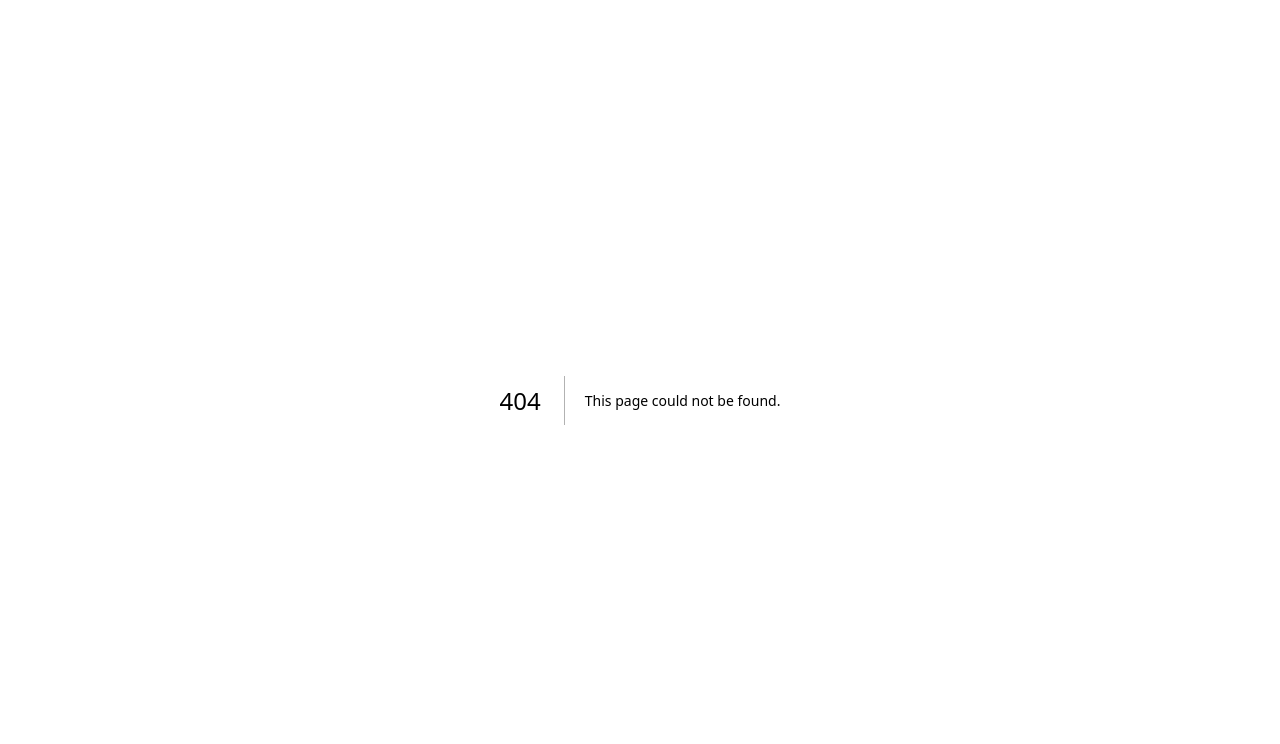
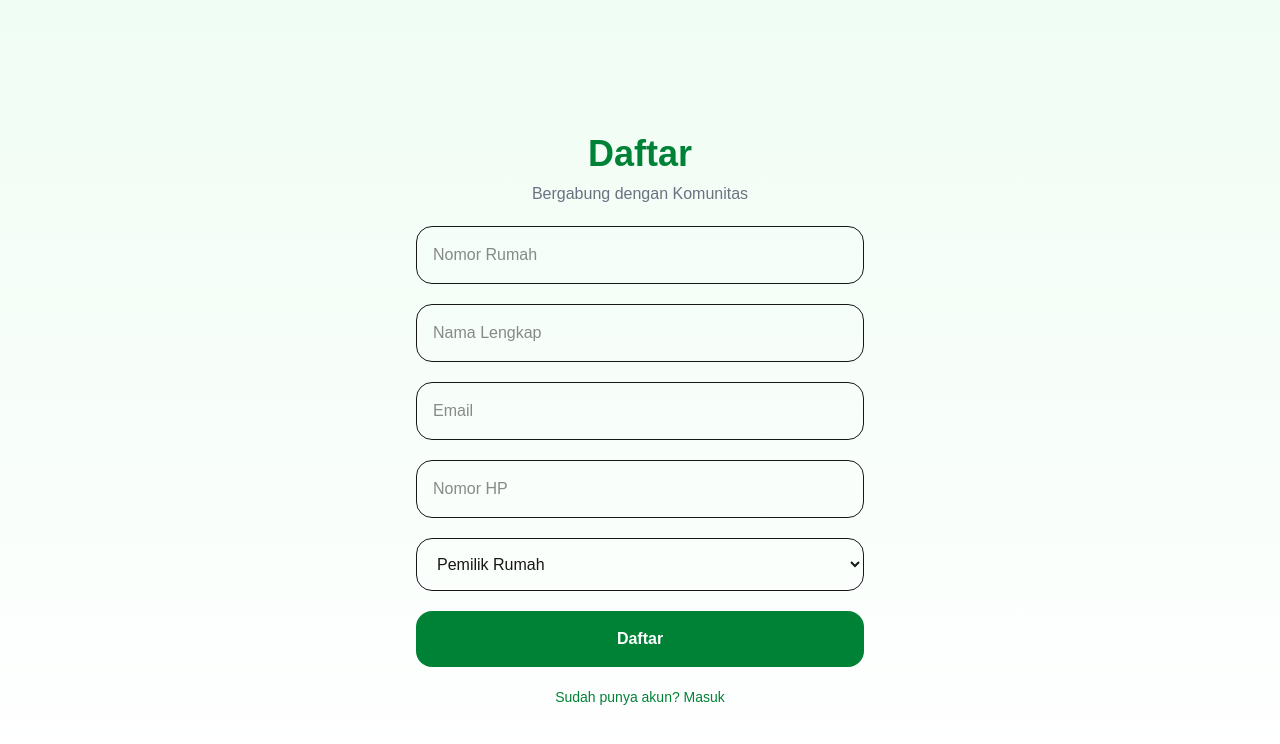
Before and after one commit to nurdjatiinvensi-glitch/sikowar-pwa, a Next.js app: page /register in a window 1280 px wide. Before the commit this address had no page. Shown: the top 744 px of the page. Built offline with nearby package versions, Linux system fonts and the light colour scheme.

Commit message:
feat(auth): add registration flow v1

```diff
--- /dev/null
+++ b/app/beranda/page.tsx
@@ -0,0 +1,26 @@
+"use client";
+
+import AnnouncementCard from "@/components/cards/AnnouncementCard";
+import BillingCard from "@/components/cards/BillingCard";
+
+import AppLayout from "@/components/layout/AppLayout";
+import HomeHeaderSection from "@/components/layout/HomeHeaderSection";
+import ServiceMenu from "@/components/menus/ServiceMenu";
+
+export default function Home() {
+  return (
+    <AppLayout activeMenu="beranda">
+      {/* HEADER */}
+      <HomeHeaderSection />
+
+      {/* CONTENT */}
+      <div className="mt-4 px-4">
+        <BillingCard />
+
+        <AnnouncementCard />
+
+        <ServiceMenu />
+      </div>
+    </AppLayout>
+  );
+}
--- a/app/page.tsx
+++ b/app/page.tsx
@@ -1,26 +1,17 @@
 "use client";
 
-import AnnouncementCard from "@/components/cards/AnnouncementCard";
-import BillingCard from "@/components/cards/BillingCard";
+import { useRouter } from "next/navigation";
+import { useEffect } from "react";
 
-import AppLayout from "@/components/layout/AppLayout";
-import HomeHeaderSection from "@/components/layout/HomeHeaderSection";
-import ServiceMenu from "@/components/menus/ServiceMenu";
+export default function RootPage() {
+  const router = useRouter();
 
-export default function Home() {
-  return (
-    <AppLayout activeMenu="beranda">
-      {/* HEADER */}
-      <HomeHeaderSection />
+  useEffect(() => {
+    // TODO:
+    // nanti cek token login
 
-      {/* CONTENT */}
-      <div className="mt-4 px-4">
-        <BillingCard />
+    router.replace("/login");
+  }, [router]);
 
-        <AnnouncementCard />
-
-        <ServiceMenu />
-      </div>
-    </AppLayout>
-  );
+  return null;
 }
--- /dev/null
+++ b/app/register/page.tsx
@@ -0,0 +1,22 @@
+"use client";
+
+import RegisterForm from "@/features/login/RegisterForm";
+
+export default function RegisterPage() {
+  return (
+    <div
+      className="
+        flex
+        min-h-screen
+        items-center
+        justify-center
+        bg-linear-to-b
+        from-green-50
+        to-white
+        px-6
+      "
+    >
+      <RegisterForm />
+    </div>
+  );
+}
--- a/features/login/LoginForm.tsx
+++ b/features/login/LoginForm.tsx
@@ -1,19 +1,26 @@
 "use client";
 
 import Link from "next/link";
+import { useRouter } from "next/navigation";
 import { useState } from "react";
 
 export default function LoginForm() {
+  const router = useRouter();
+
   const [username, setUsername] = useState("");
+  const [password, setPassword] = useState("");
 
-  const [password, setPassword] = useState("");
+  const handleLogin = () => {
+    // TODO: Integrasi API Login
+    router.push("/beranda");
+  };
 
   return (
     <div className="mx-auto mt-10 max-w-md space-y-6">
       <div className="text-center">
         <h1 className="text-4xl font-bold text-green-700">SiKoWar</h1>
 
-        <p className="mt-2 text-gray-500">Sistem Komunikasi Warga</p>
+        <p className="mt-2 text-gray-500">Sistem Komunitas & Warga</p>
       </div>
 
       <input
@@ -32,6 +39,8 @@ export default function LoginForm() {
       />
 
       <button
+        type="button"
+        onClick={handleLogin}
         className="
           w-full
           rounded-2xl
@@ -39,13 +48,15 @@ export default function LoginForm() {
           py-4
           font-semibold
           text-white
+          transition
+          hover:bg-green-800
         "
       >
         Masuk
       </button>
 
       <Link
-        href="/activation"
+        href="/register"
         className="
           block
           text-center
@@ -53,7 +64,7 @@ export default function LoginForm() {
           text-green-700
         "
       >
-        Belum punya akun? Aktivasi
+        Belum punya akun? Daftar
       </Link>
     </div>
   );
--- /dev/null
+++ b/features/login/RegisterForm.tsx
@@ -0,0 +1,98 @@
+"use client";
+
+import Link from "next/link";
+import { useRouter } from "next/navigation";
+import { useState } from "react";
+
+export default function RegisterForm() {
+  const router = useRouter();
+
+  const [houseCode, setHouseCode] = useState("");
+  const [fullName, setFullName] = useState("");
+  const [email, setEmail] = useState("");
+  const [phone, setPhone] = useState("");
+  const [relationship, setRelationship] = useState("owner");
+
+  const handleRegister = () => {
+    // TODO:
+    // Validasi MD Rumah
+    // Simpan Registrasi
+    router.push("/pending-approval");
+  };
+
+  return (
+    <div className="mx-auto mt-10 max-w-md space-y-5">
+      <div className="text-center">
+        <h1 className="text-4xl font-bold text-green-700">Daftar</h1>
+
+        <p className="mt-2 text-gray-500">Bergabung dengan Komunitas</p>
+      </div>
+
+      <input
+        placeholder="Nomor Rumah"
+        value={houseCode}
+        onChange={(e) => setHouseCode(e.target.value)}
+        className="w-full rounded-2xl border p-4"
+      />
+
+      <input
+        placeholder="Nama Lengkap"
+        value={fullName}
+        onChange={(e) => setFullName(e.target.value)}
+        className="w-full rounded-2xl border p-4"
+      />
+
+      <input
+        type="email"
+        placeholder="Email"
+        value={email}
+        onChange={(e) => setEmail(e.target.value)}
+        className="w-full rounded-2xl border p-4"
+      />
+
+      <input
+        placeholder="Nomor HP"
+        value={phone}
+        onChange={(e) => setPhone(e.target.value)}
+        className="w-full rounded-2xl border p-4"
+      />
+
+      <select
+        value={relationship}
+        onChange={(e) => setRelationship(e.target.value)}
+        className="w-full rounded-2xl border p-4"
+      >
+        <option value="owner">Pemilik Rumah</option>
+        <option value="family">Anggota Keluarga</option>
+        <option value="tenant">Penyewa / Kontrak</option>
+      </select>
+
+      <button
+        type="button"
+        onClick={handleRegister}
+        className="
+          w-full
+          rounded-2xl
+          bg-green-700
+          py-4
+          font-semibold
+          text-white
+        "
+      >
+        Daftar
+      </button>
+
+      <Link
+        href="/login"
+        className="
+          block
+          text-center
+          text-sm
+          text-green-700
+        "
+      >
+        Sudah punya akun? Masuk
+      </Link>
+    </div>
+  );
+}
```
